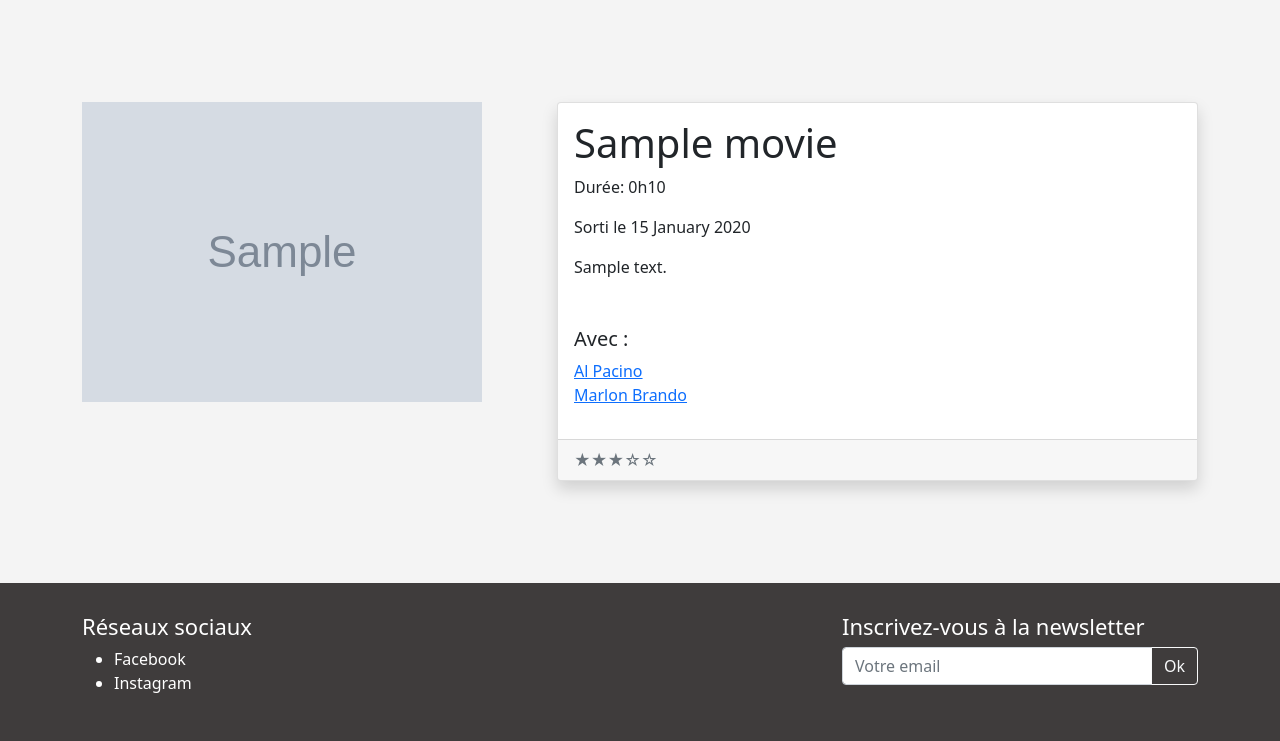
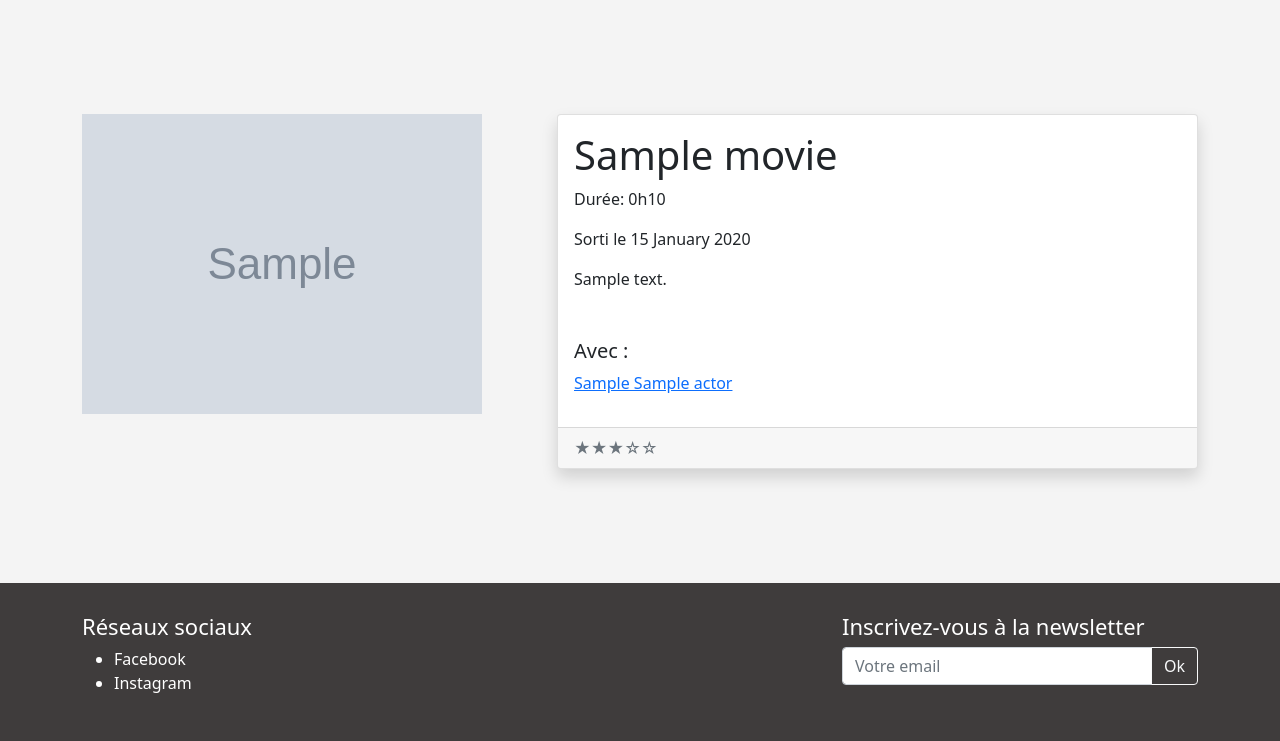
Before and after one commit to dwwm-valenciennes/php, a PHP site: page /film.php?id=1 in a window 1280 px wide. Shown: the part 59-800 px from the top of the page. Run offline with PHP 8.4, Linux system fonts and the light colour scheme; tables that the repository leaves empty or names only in its code hold one stand-in row (values such as "Sample post"); grey boxes marked "Sample" are stand-in pictures.

Commit message:
Insert link with movie and actors

```diff
--- a/09-mysql/film.php
+++ b/09-mysql/film.php
@@ -8,6 +8,15 @@ $id = $_GET['id'] ?? 0;
 // title (require_once pour être sûr de ne faire qu'une
 // seule connexion)
 require_once 'config/database.php';
+
+/**
+ * Si on veut récupérer le film et ses acteurs en 1 seule requête
+ * (Attention on doit changer le code)
+ * SELECT * FROM movie
+ * INNER JOIN movie_has_actor ON movie.id = movie_has_actor.movie_id
+ * INNER JOIN actor ON actor.id = movie_has_actor.actor_id
+ * WHERE movie.id = 4;
+ */
 
 global $db;
 $query = $db->prepare('SELECT * FROM movie WHERE id = :id');
@@ -42,11 +51,20 @@ if (!$movie) {
                     </div>
 
                     <div class="mt-5">
-                        <?php // @todo Jointure entre les films et les acteurs ?>
+                        <?php
+                            $query = $db->prepare(
+                                'SELECT * FROM actor
+                                 INNER JOIN movie_has_actor ON actor.id = movie_has_actor.actor_id
+                                 WHERE movie_has_actor.movie_id = :id'
+                            );
+                            $query->execute([':id' => $id]);
+                            $actors = $query->fetchAll();
+                        ?>
                         <h5>Avec :</h5>
                         <ul class="list-unstyled">
-                            <li><a href="#">Al Pacino</a></li>
-                            <li><a href="#">Marlon Brando</a></li>
+                            <?php foreach ($actors as $actor) { ?>
+                                <li><a href="#"><?= $actor['firstname'].' '.$actor['name']; ?></a></li>
+                            <?php } ?>
                         </ul>
                     </div>
                 </div>
```
Also changed, not shown: 09-mysql/scripts/insert-movie-has-actor.php (added, +24 -0 lines).
